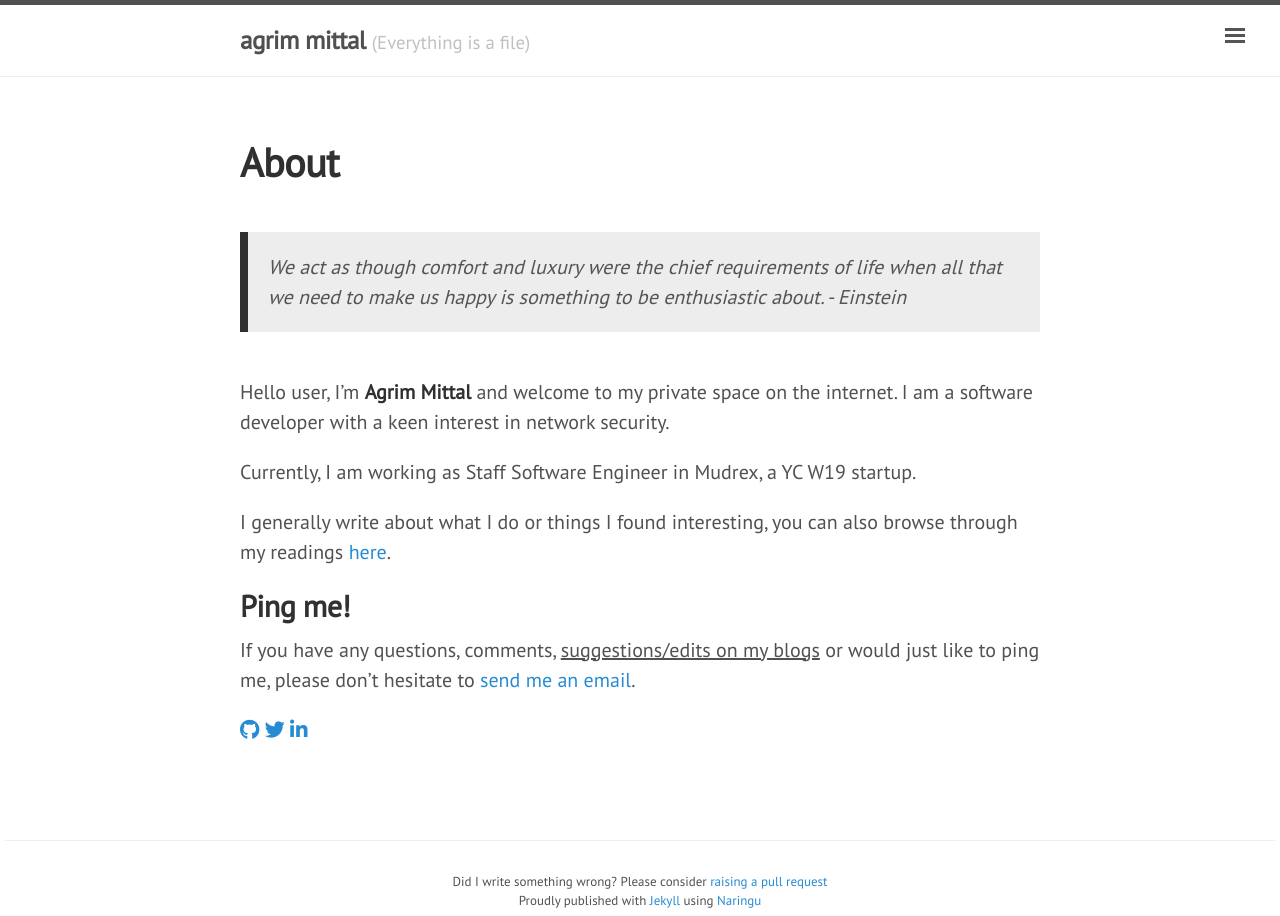
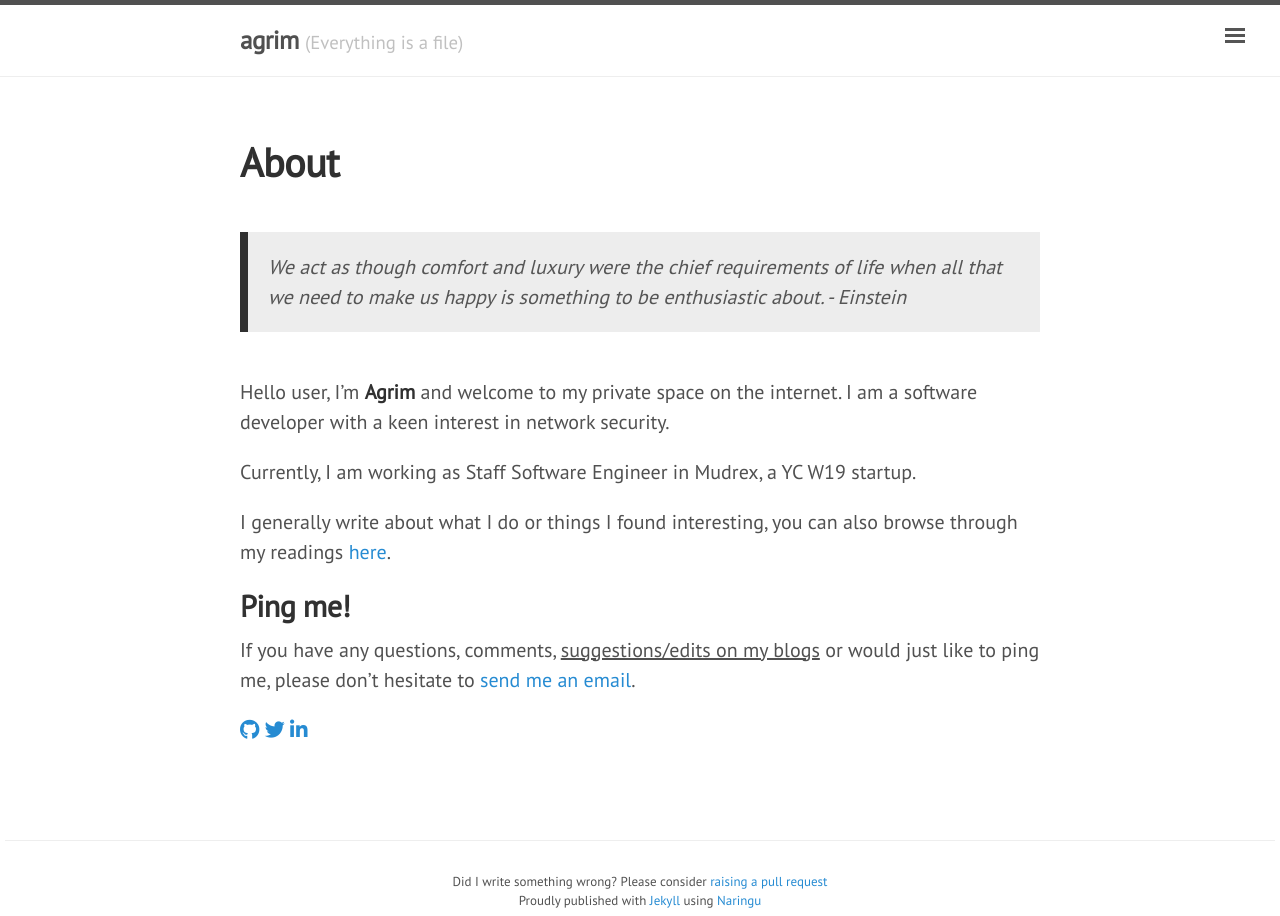
Before and after one commit to agrim123/agrim123.github.io, a Jekyll site: the page built from about/index.md, in a window 1280 px wide. Built offline with Jekyll 4.4.1, drawn with Linux system fonts in a browser that asks for light colours; nearby versions of some CDN libraries.

Commit message:
(contact) Update contact info

```diff
--- a/_config.yml
+++ b/_config.yml
@@ -17,17 +17,16 @@
 permalink:           /posts/:title:output_ext
 
 # Setup
-title:               agrim mittal
+title:               agrim
 tagline:             (Everything is a file)
 description:         Everything is a file.
-keywords:            iit, roorkee, hitman, agrim, mittal, developer
 url:                 https://agrim123.github.io
 baseurl:             ''
 paginate:            7
 
 # About/contact
 author:
-  name:              Agrim Mittal
+  name:              Agrim
   url:               https://agrim123.github.io
   email:             agrimmittal@protonmail.com
 
--- a/about/index.md
+++ b/about/index.md
@@ -6,7 +6,7 @@
 
 > We act as though comfort and luxury were the chief requirements of life when all that we need to make us happy is something to be enthusiastic about. - *Einstein*
 
-Hello user, I'm __Agrim Mittal__ and welcome to my private space on the internet. I am a software developer with a keen interest in network security.
+Hello user, I'm __Agrim__ and welcome to my private space on the internet. I am a software developer with a keen interest in network security.
 
 Currently, I am working as Staff Software Engineer in Mudrex, a YC W19 startup.
 
```
